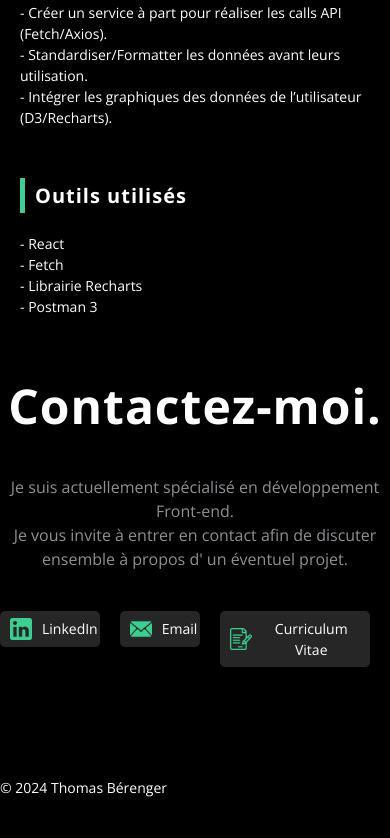
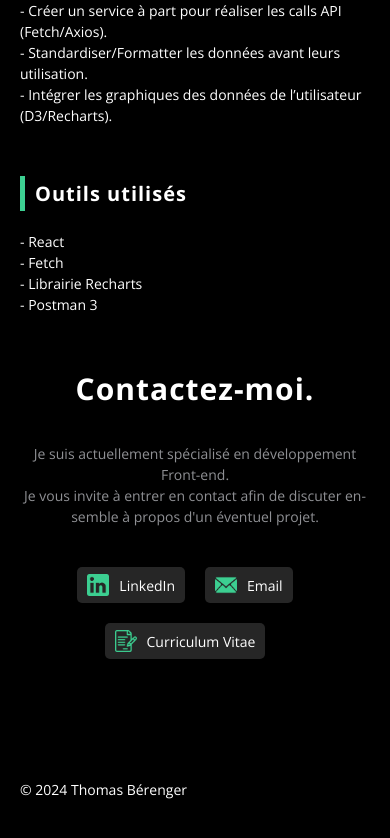
Before and after one commit to ThomasJSimpson/portfolio, a React (Vite) app: page /project/1 in a window 390 px wide. Shown: the part 1390-2228 px from the top of the page. Built offline with nearby package versions, Linux system fonts and the light colour scheme; the HTML template or start-up script is replaced by a standard one.

Commit message:
test scrollto + hyphens+footer

```diff
--- a/src/App.css
+++ b/src/App.css
@@ -633,9 +633,6 @@ footer {
   .project-card h3 {
     font-size: 1.8rem;
   }
-
-  .project-card h3 {
-  }
 }
 
 @media (max-width: 649px) {
@@ -646,12 +643,6 @@ footer {
   .project-card h3 {
     font-size: 1.7rem;
   }
-  /* .project-card--desc {
-    font-size: 90%;
-  }
-  .project-card h3 {
-    font-size: 90%;
-  } */
 }
 @media (max-width: 799px) {
   .menu-back img {
@@ -714,12 +705,7 @@ footer {
   .project-card h3 {
     font-size: 1.6rem;
   }
-  /* .project-card--desc {
-    font-size: 80%;
-  }
-  .project-card h3 {
-    font-size: 80%;
-  } */
+
   body {
     padding: 0;
   }
@@ -735,7 +721,6 @@ footer {
   }
 
   .welcome {
-    /* padding: 20vh 2rem 0; */
     padding: 0 2rem 0;
   }
   .welcome-hello {
@@ -797,28 +782,23 @@ footer {
   .tags-list {
     font-size: 1.6rem;
     margin-bottom: 1rem;
-    /* translate: no; */
   }
   .tags-list > * {
     margin-right: 0.7rem;
-    /* margin-bottom: 1.5rem; */
   }
   .project-page--title .tags-list > * {
     margin-right: 1.5rem;
   }
   .link-pro {
-    /* margin-right: 0.8rem; */
-    /* padding: 0.6rem 0.9rem; */
     margin-bottom: 1rem;
   }
   .link-pro p {
     font-size: 1.4rem;
-    translate: no;
   }
-  .icon {
+  .link-pro img {
+    margin-right: 1rem;
     width: 2.2rem;
     height: auto;
-    /* margin-right: 1rem; */
   }
   .project-card--desc {
     justify-content: center;
@@ -855,6 +835,35 @@ footer {
   .project-chapter--title {
     font-size: 2rem;
   }
+  .contact {
+    padding: 0 1.5rem;
+    margin-bottom: 10rem;
+  }
+  .contact h1 {
+    font-size: 3rem;
+    margin-bottom: 3rem;
+  }
+  .contact p {
+    font-size: 1.4rem;
+  }
+  .contact-social {
+    flex-wrap: wrap;
+
+    justify-content: center;
+  }
+  .contact-social .link-pro {
+    margin-bottom: 2rem;
+  }
+  .contact-social .link-pro img {
+    font-size: 2.2rem;
+  }
+  .contact-social .link-pro p {
+    font-size: 1.4rem;
+  }
+
+  footer {
+    margin: 0 2rem 3rem;
+  }
 }
 @media (max-width: 639px) {
   .tags-list {
--- a/src/components/Contact.jsx
+++ b/src/components/Contact.jsx
@@ -7,7 +7,7 @@ function Contact() {
       <p>
         Je suis actuellement spécialisé en développement Front-end.
         <br />
-        Je vous invite à entrer en contact afin de discuter ensemble à propos d&apos; un éventuel projet.
+        Je vous invite à entrer en contact afin de discuter ensemble à propos d&apos;un éventuel projet.
       </p>
       <div className="contact-social">
         <LinkPro type="linkedin" />
--- a/src/components/links/LinkPro.jsx
+++ b/src/components/links/LinkPro.jsx
@@ -39,7 +39,7 @@ const LinkPro = ({ type, className }) => {
   return (
     <Link to={link} className={className} target="_blank" rel="noopener noreferrer" style={{ textDecoration: "none" }}>
       <div className="link-pro">
-        <img className="icon" src={icon} />
+        <img src={icon} />
         <p>{text}</p>
       </div>
     </Link>
```
